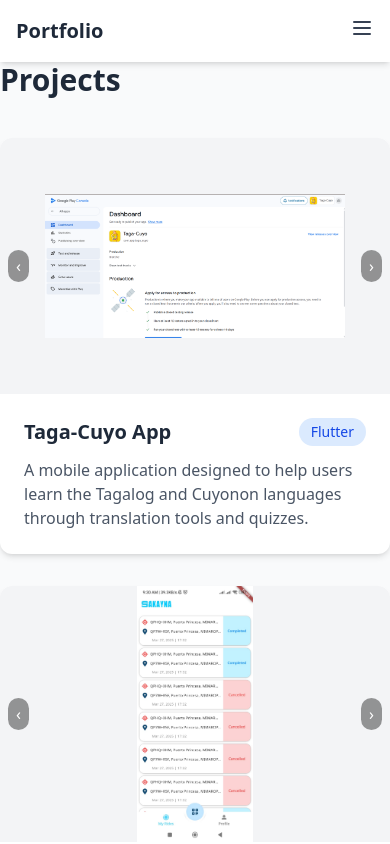
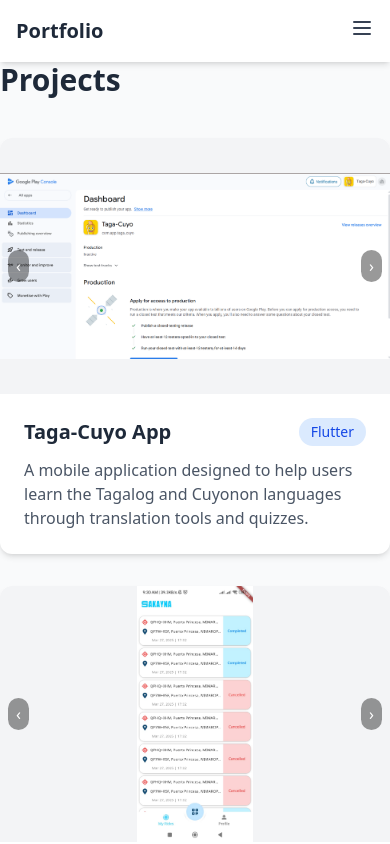
Before and after one commit to jubilcabrestante/portfolio, a Next.js app: page /projects in a window 390 px wide. Shown: the top 844 px of the page. Built offline with nearby package versions, Linux system fonts and the light colour scheme.

Commit message:
add padding

```diff
--- a/src/app/layout.tsx
+++ b/src/app/layout.tsx
@@ -14,6 +14,9 @@
 }) {
   return (
     <html lang="en">
+      <head>
+        <meta name="viewport" content="width=device-width, initial-scale=1" />
+      </head>
       <body className="flex flex-col min-h-screen">
         <Navigation />
         <main className="flex-grow">{children}</main>
--- a/src/app/projects/page.tsx
+++ b/src/app/projects/page.tsx
@@ -4,12 +4,12 @@
 
 const ProjectsPage = () => {
   return (
-    <div className="container ">
+    <div className="container mx-auto">
       <h2 className="text-3xl font-bold text-gray-800 mb-8 pb-2 inline-block">
         Projects
       </h2>
 
-      <div className="grid grid-cols-1 md:grid-cols-2 gap-8">
+      <div className="grid grid-cols-1 sm:grid-cols-1 md:grid-cols-2 gap-8">
         {portfolioData.projects.map((project, index) => (
           <ProjectCard key={index} project={project} index={index} />
         ))}
--- a/src/components/ProjectCard.tsx
+++ b/src/components/ProjectCard.tsx
@@ -32,11 +32,6 @@
   const openModal = () => setIsModalOpen(true);
   const closeModal = () => setIsModalOpen(false);
 
-  // These values update automatically when `isMobile` changes,
-  // so React will re-render the modal with correct size
-  const imgWidth = isMobile ? 300 : 800;
-  const imgHeight = isMobile ? 500 : 400;
-
   return (
     <>
       <div className="bg-white rounded-xl shadow-md overflow-hidden hover:shadow-lg transition-shadow">
@@ -49,9 +44,8 @@
               <Image
                 src={project.images[currentImage]}
                 alt={`${project.title} image`}
-                width={imgWidth}
-                height={imgHeight}
-                className="object-contain max-h-full"
+                fill={true}
+                className="object-contain"
                 priority={index === 0}
               />
 
@@ -111,7 +105,7 @@
           onClick={closeModal}
         >
           <div
-            className="relative w-full h-[80vh] max-w-4xl mx-auto"
+            className="relative w-full max-h-[80vh] max-w-4xl mx-auto"
             onClick={(e) => e.stopPropagation()}
           >
             <button
--- a/src/styles/globals.css
+++ b/src/styles/globals.css
@@ -7,3 +7,7 @@
 html {
   scroll-behavior: smooth;
 }
+
+.SectionWrapper {
+  overflow-x: hidden;
+}
```
